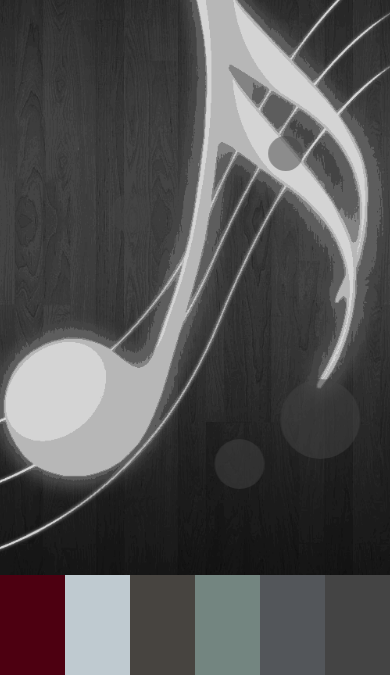
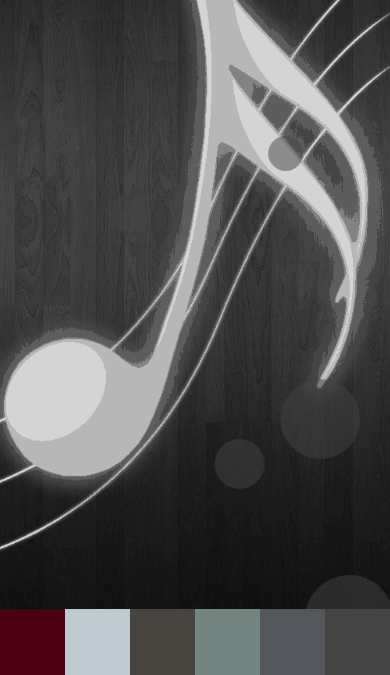
Before and after one commit to mohammedAteff/Music-App-, a plain HTML site: page index.html in a window 390 px wide. Shown: the part 169-844 px from the top of the page. Drawn offline with Linux system fonts and the light colour scheme.

Commit message:
New commit

```diff
--- a/CSS/main.css
+++ b/CSS/main.css
@@ -106,6 +106,7 @@ header p {
     bottom: 0%;
     z-index: -1;
 }
+
 /* media query for mobile */
 @media(max-width : 450px) {
 
@@ -113,6 +114,12 @@ header p {
     .visual div {
         height: 30px;
         width: 30px;
+
+    }
+
+    .pads div {
+        height: 66px;
+
 
     }
 
@@ -145,6 +152,7 @@ header p {
     top: 0;
     left: 0;
 }
+
 /* durations of bubbles */
 .bubblle {
     position: absolute;
@@ -252,4 +260,5 @@ header p {
         transform: translateX(-200px);
     }
 }
+
 /* end of project */
--- a/index.html
+++ b/index.html
@@ -5,6 +5,8 @@
     <meta charset="UTF-8">
     <meta http-equiv="X-UA-Compatible" content="IE=edge">
     <meta name="viewport" content="width=device-width, initial-scale=1.0">
+    <!-- Logo link -->
+    <link rel="shortout icon" type="image/x-icon" href="./images/logoo.png">
     <!-- font link -->
     <link href="https://fonts.googleapis.com/css?family=Raleway" rel="stylesheet" />
     <!-- BS style sheet -->
```
Also changed, not shown: images/03b6e897c506a87609fbccea44b89b55.png (added), images/logo.png (added), images/logo2.png (added), images/logoo.png (added), images/png-transparent-musical-note-logo-clef-music-logo-design-other-text-musical-composition.png (added).
